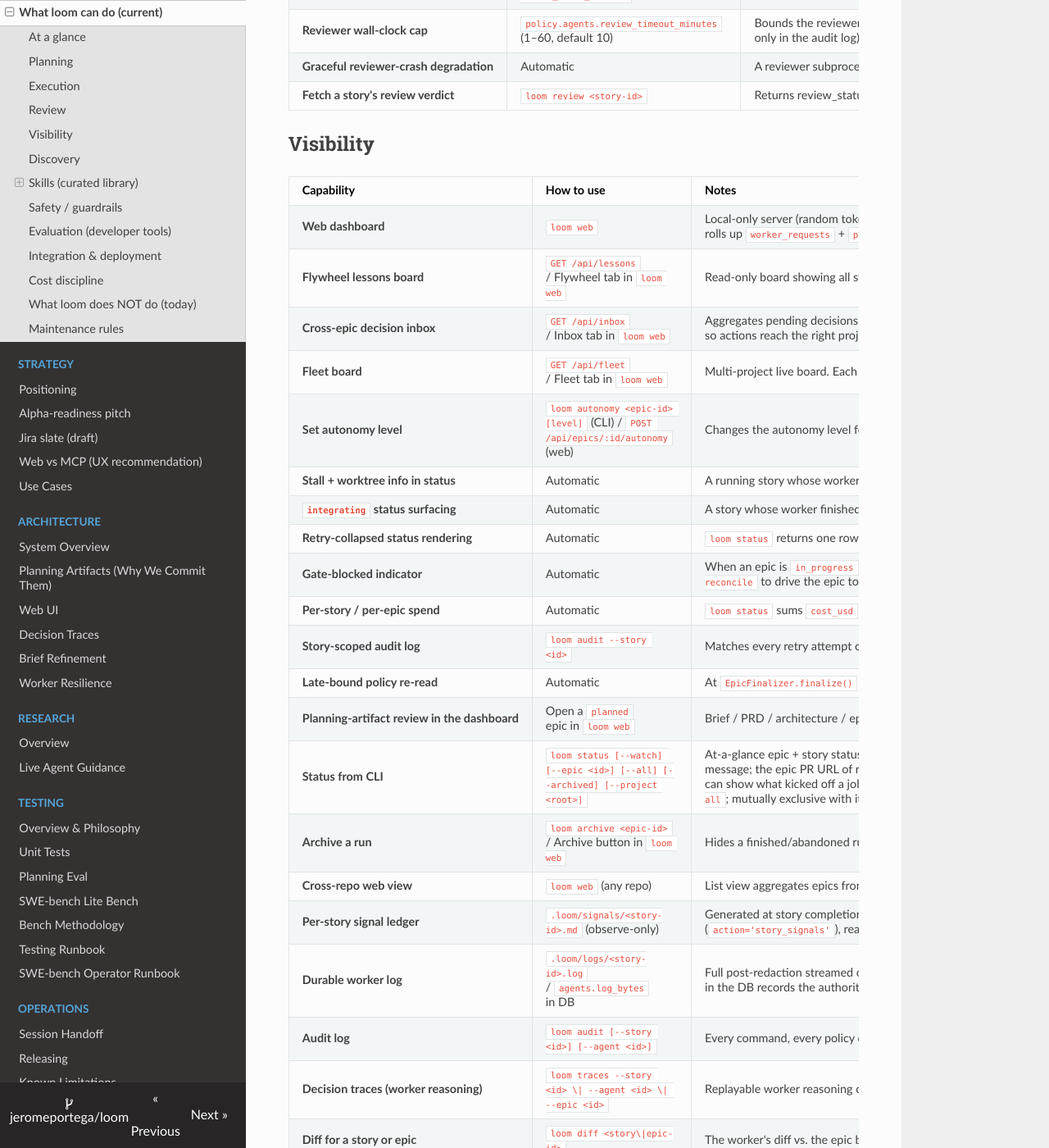
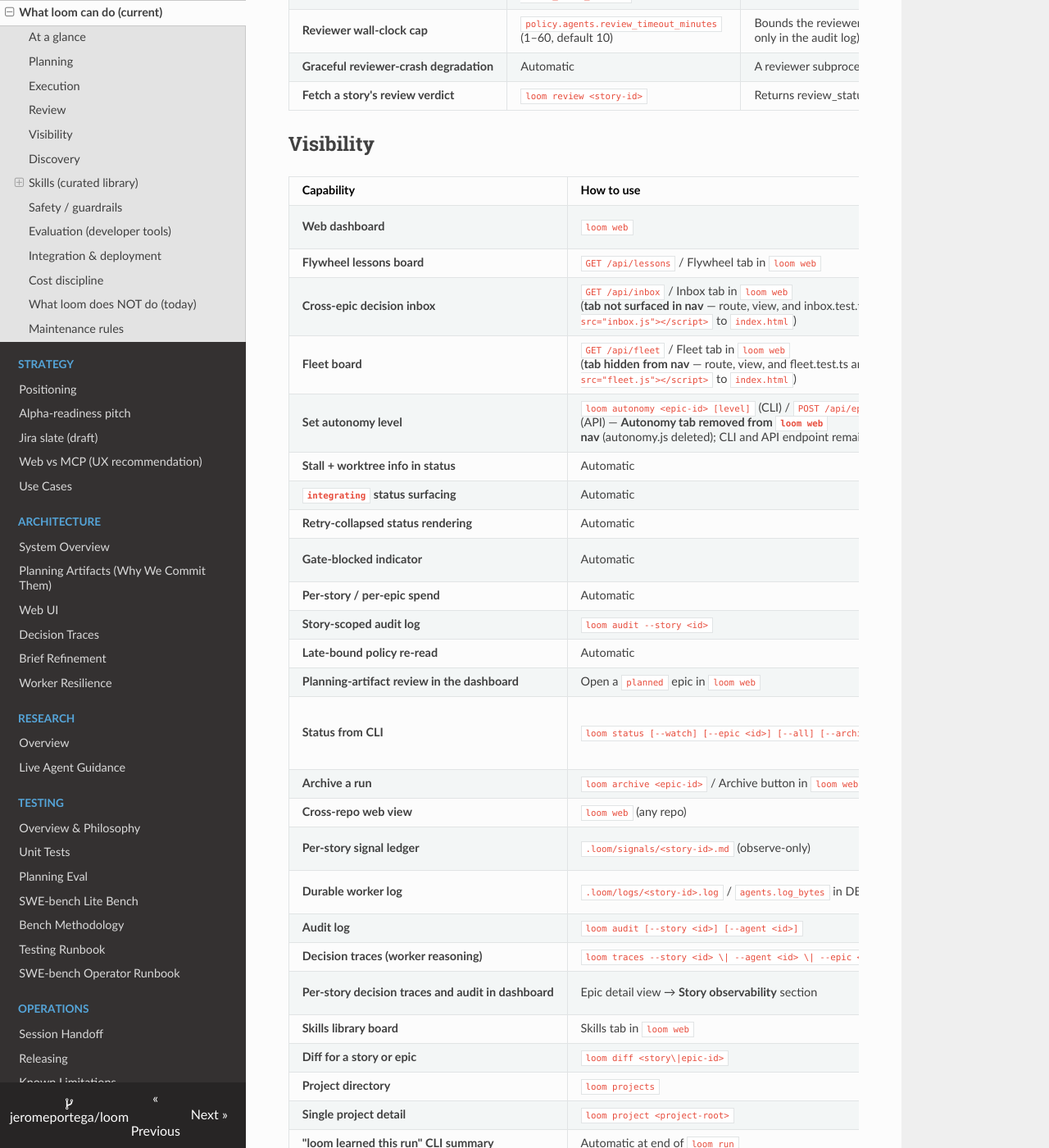
Before and after one commit to jeromeportega/loom, an MkDocs documentation site: the page built from docs/capabilities.md, in a window 1280 px wide and 1400 px high, scrolled down 4553 px. Shown: the whole window at 82% size. Built offline with MkDocs 1.6.1, drawn with Linux system fonts in a browser that asks for light colours; nearby versions of some CDN libraries; some of the changed text lies outside the part shown.

Commit message:
docs(web): update capabilities.md for refocused dashboard (story-027-002)
Reflect story-027-001's frontend changes in the capabilities page:
- Mark Autonomy tab as removed from loom web nav (autonomy.js deleted;
  CLI `loom autonomy` and POST /api/epics/:id/autonomy API remain intact)
- Mark Fleet tab as hidden from nav (route/view/fleet.test.ts intact;
  re-enable by restoring the <script> include)
- Mark Inbox tab as not surfaced in nav (route/view/inbox.test.ts intact;
  surface by adding the <script> include)
- Add row for Story observability section (per-story Decision traces +
  Audit log in the epic detail view, FR-3/FR-4)
- Add row for Skills library board tab (FR-5, Skills tab in loom web)

Capabilities drift check passes: `loom doctor --capabilities` exits 0.

Co-Authored-By: Claude Sonnet 4.6 <noreply@anthropic.com>

```diff
--- a/docs/capabilities.md
+++ b/docs/capabilities.md
@@ -90,9 +90,9 @@ One interface over the engine:
 |---|---|---|
 | **Web dashboard** | `loom web` | Local-only server (random token in URL fragment). List view, detail view with live worker stdout streams via SSE, inline approve/reject/stop/kill controls, plus Retry / Clean-retry buttons on failed or blocked stories. The per-story spend column shows whichever signal the backend reports: USD cost (claude-code), request counts (cursor-cli — previously rendered as a misleading `$0.000`), or both; `/api/cost` rolls up `worker_requests` + `planner_requests` per epic and in totals. |
 | **Flywheel lessons board** | `GET /api/lessons` / Flywheel tab in `loom web` | Read-only board showing all synthesized lessons from completed epics — category, observation, general rule, and whether each lesson has been applied as worker guidance or a policy suggestion. Also surfaces self-proposed epics (`proposed_by='loom'`, status=`planned`) as a companion proposals list. Returns `empty: true` when no lessons exist. Token-free in `--read-only` mode. |
-| **Cross-epic decision inbox** | `GET /api/inbox` / Inbox tab in `loom web` | Aggregates pending decisions from every registered project into one list. Entry types: `plan_approval` (an epic waiting for a human to approve its plan), `checkpoint_resume` (an epic paused mid-run after a story in `checkpoint` autonomy mode), and `escalation` (a story in `blocked` status). Inline action buttons (Approve, Resume, Retry) pass the originating `?project=<root>` so actions reach the right project's DB. The list is token-gated unless `--read-only` is active. |
-| **Fleet board** | `GET /api/fleet` / Fleet tab in `loom web` | Multi-project live board. Each card shows the epic title, status, autonomy level, paused state, per-story agent statuses, aggregate cost, and blocker count — all updated in real time via the SSE stream. The SSE `epic` event payload is widened with `autonomy_level` and `paused` fields; consumers that do not read these fields are unaffected. |
-| **Set autonomy level** | `loom autonomy <epic-id> [level]` (CLI) / `POST /api/epics/:id/autonomy` (web) | Changes the autonomy level for a specific epic at any time. `level` must be one of `full-auto`, `checkpoint`, or `manual`. Returns `{ id, autonomy_level }`. Writes an `autonomy_set` audit row. Returns 400 for an invalid level and 404 for an unknown epic. |
+| **Cross-epic decision inbox** | `GET /api/inbox` / Inbox tab in `loom web` (**tab not surfaced in nav** — route, view, and inbox.test.ts are intact; to surface: add `<script src="inbox.js"></script>` to `index.html`) | Aggregates pending decisions from every registered project into one list. Entry types: `plan_approval` (an epic waiting for a human to approve its plan), `checkpoint_resume` (an epic paused mid-run after a story in `checkpoint` autonomy mode), and `escalation` (a story in `blocked` status). Inline action buttons (Approve, Resume, Retry) pass the originating `?project=<root>` so actions reach the right project's DB. The list is token-gated unless `--read-only` is active. |
+| **Fleet board** | `GET /api/fleet` / Fleet tab in `loom web` (**tab hidden from nav** — route, view, and fleet.test.ts are intact; to re-enable: add `<script src="fleet.js"></script>` to `index.html`) | Multi-project live board. Each card shows the epic title, status, autonomy level, paused state, per-story agent statuses, aggregate cost, and blocker count — all updated in real time via the SSE stream. The SSE `epic` event payload is widened with `autonomy_level` and `paused` fields; consumers that do not read these fields are unaffected. |
+| **Set autonomy level** | `loom autonomy <epic-id> [level]` (CLI) / `POST /api/epics/:id/autonomy` (API) — **Autonomy tab removed from `loom web` nav** (autonomy.js deleted); CLI and API endpoint remain fully functional | Changes the autonomy level for a specific epic at any time. `level` must be one of `full-auto`, `checkpoint`, or `manual`. Returns `{ id, autonomy_level }`. Writes an `autonomy_set` audit row. Returns 400 for an invalid level and 404 for an unknown epic. |
 | **Stall + worktree info in status** | Automatic | A running story whose worker is approaching/hitting a deadline is flagged with its stall reason (`stall`/`cap`/`budget`/`analysis-only`); `worktree_path` / `branch_name` are surfaced across `loom status` and the web dashboard so you can see a worker about to be killed and `cd` into a failed story's tree. |
 | **`integrating` status surfacing** | Automatic | A story whose worker finished but whose rolling-merge / bounded-integrator is still in flight shows as `status=integrating` in `loom status`, with an `integrator: { attempt_number, elapsed_seconds }` block derived from the latest `epic_integration_attempt` audit row. The transient state replaces the prior `done` reading that hid 10+ minute integrator work from operators. |
 | **Retry-collapsed status rendering** | Automatic | `loom status` returns one row per story (the latest attempt) instead of one per agent — earlier attempts move to a per-story `history: [...]` array. A resolved-via-retry epic no longer shows stale `blocked` rows. |
@@ -108,6 +108,8 @@ One interface over the engine:
 | **Durable worker log** | `.loom/logs/<story-id>.log` / `agents.log_bytes` in DB | Full post-redaction streamed output for each worker is appended to a per-story file under `.loom/logs/` as it is produced. The file is never overwritten or truncated at completion — it always holds 100% of the stream. `agents.log_bytes` in the DB records the authoritative post-redaction byte length and serves as the durable seek offset for consumers reading the file without a full re-stat. Redaction runs once before any write (DB tail or file). Files are covered by the `.loom/logs/` gitignore block and never committed. |
 | **Audit log** | `loom audit [--story <id>] [--agent <id>]` | Every command, every policy check, every status change — structured rows for incident review. |
 | **Decision traces (worker reasoning)** | `loom traces --story <id> \| --agent <id> \| --epic <id>` | Replayable worker reasoning captured to SQLite. |
+| **Per-story decision traces and audit in dashboard** | Epic detail view → **Story observability** section | Within a running or completed epic's detail view, a **Story observability** section renders collapsible **Decision traces** and **Audit log** panels per story. Traces are fetched in one call (`GET /api/epics/:id/traces`, grouped by `story_id` client-side); audit is fetched per-agent (`GET /api/agents/:id/audit`) and merged in timestamp order. Complements the `loom traces` and `loom audit --story <id>` CLI commands. |
+| **Skills library board** | Skills tab in `loom web` | Browser view of every bundled, project, global, generated, and shared skill — name, description, source, lifecycle badge, and track record (injected / succeeded / failed counts). Click a skill name to open a per-skill history timeline (`GET /api/skills/:name/history`) showing generated, lifecycle, and injection events in chronological order. Read-only in `--read-only` mode. |
 | **Diff for a story or epic** | `loom diff <story\|epic-id>` | The worker's diff vs. the epic base SHA. Supports `--max-bytes`, `--no-stat`, `--json`. |
 | **Project directory** | `loom projects` | Lists every loom-init'ed repo on the machine + their latest epic snapshot. |
 | **Single project detail** | `loom project <project-root>` | Shows one registered project: root, name, and latest epic id/status/title. `--json` emits `{ project, latest_epic? }`. Exits non-zero if the root is not registered. |
```
